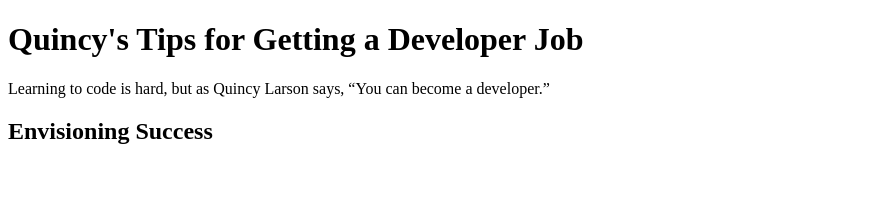
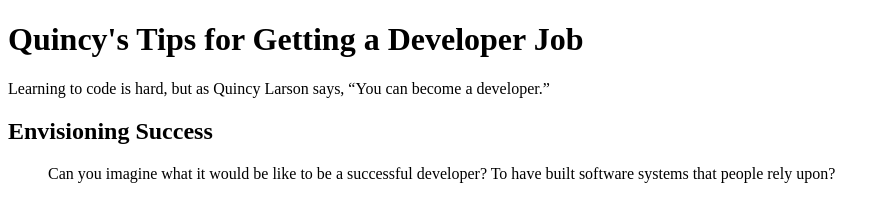
Before and after one commit to mohamed-abdina/Quincy-s-Tips-for-Getting-a-Developer-Job, a plain HTML site: page index.html in a window 1280 px wide. Shown: the whole page, without its empty margins (0-890 px from the left). Drawn offline with Linux system fonts and the light colour scheme.

Commit message:
Add blockquote to Envisioning Success section

```diff
--- a/index.html
+++ b/index.html
@@ -16,6 +16,9 @@
     <main>
         <section>
             <h2>Envisioning Success</h2>
+            <blockquote>
+                Can you imagine what it would be like to be a successful developer? To have built software systems that people rely upon?
+            </blockquote>
         </section>
 
         <section></section>
```
